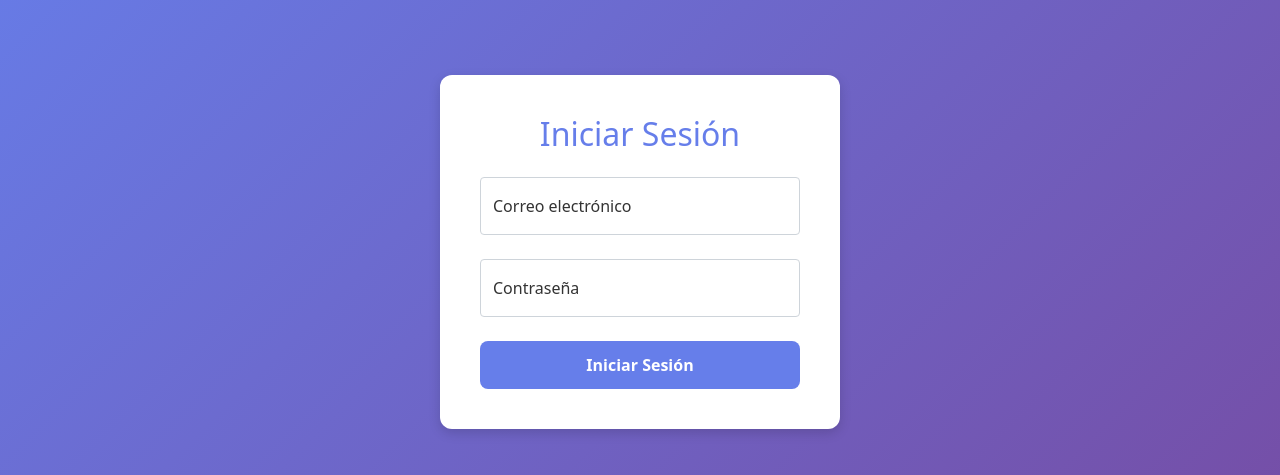
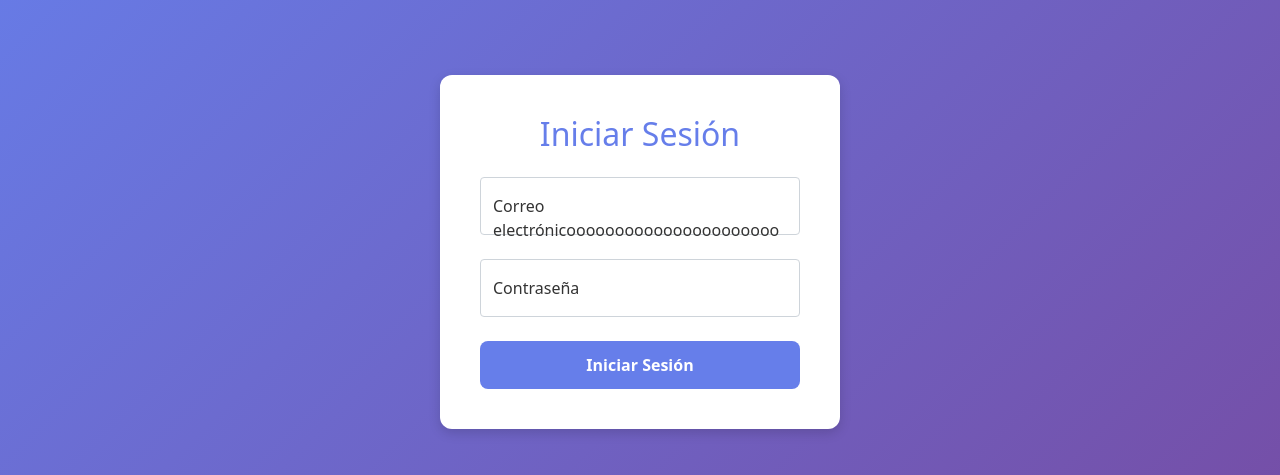
Before and after one commit to Piiex/pagina_eventos, a PHP site: page / in a window 1280 px wide. Shown: the part 148-623 px from the top of the page. Run offline with PHP 8.4, Linux system fonts and the light colour scheme.

Commit message:
Update index.php

```diff
--- a/index.php
+++ b/index.php
@@ -102,7 +102,7 @@ if ($_SERVER['REQUEST_METHOD'] === 'POST') {
         <form method="POST" action="">
             <div class="form-floating">
                 <input type="email" class="form-control" id="correo" name="correo" placeholder="Correo" required>
-                <label for="correo">Correo electrónico</label>
+                <label for="correo">Correo electrónicoooooooooooooooooooooo</label>
             </div>
             <div class="form-floating">
                 <input type="password" class="form-control" id="clave" name="clave" placeholder="Contraseña" required>
```
